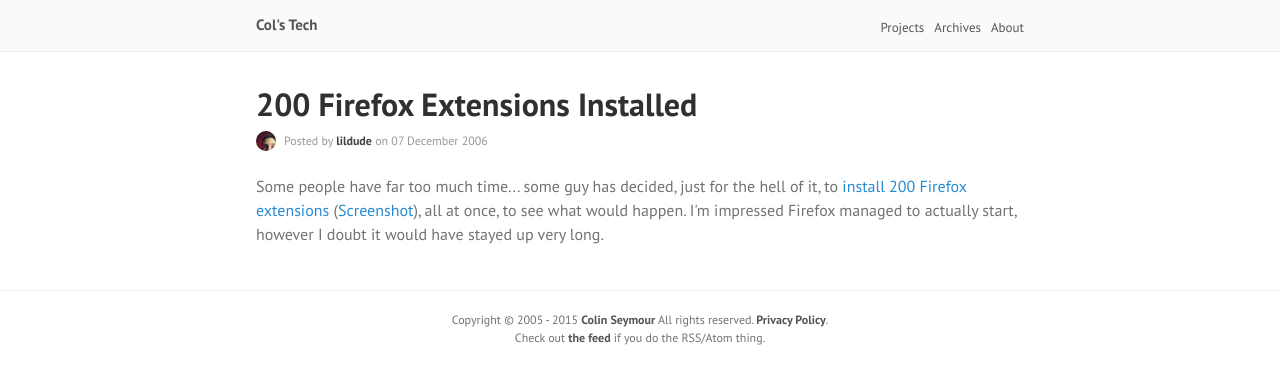
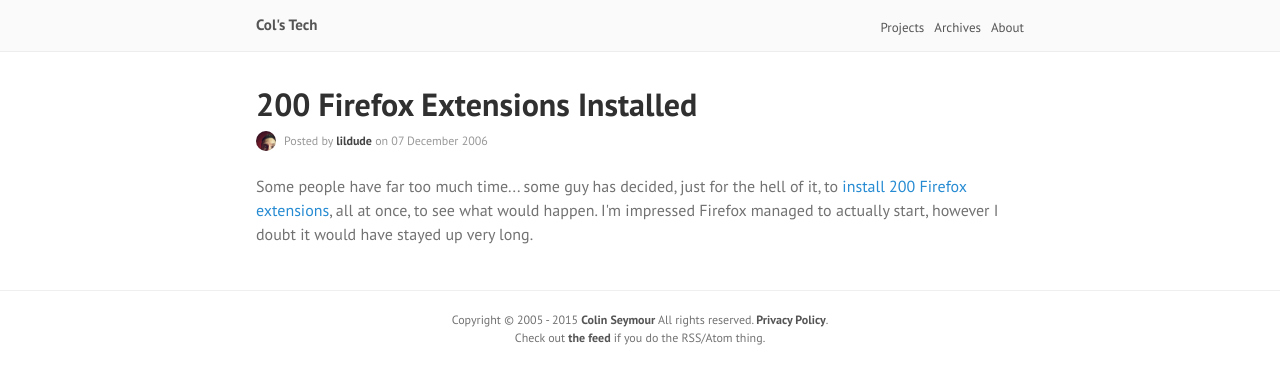
Before and after one commit to lildude/lildude.co.uk, a Jekyll site: the page built from _posts/2006-12-07-200-firefox-extensions-installed.html, in a window 1280 px wide. Shown: the top 384 px of the page. Built offline with Jekyll 4.4.1, drawn with Linux system fonts in a browser that asks for light colours; Markdown is read by kramdown in place of the engine named in the settings.

Commit message:
Remove ref to non-existant image

```diff
--- a/_posts/2006-12-07-200-firefox-extensions-installed.html
+++ b/_posts/2006-12-07-200-firefox-extensions-installed.html
@@ -11,4 +11,4 @@ tags:
 type: post
 published: true
 ---
-<p>Some people have far too much time... some guy has decided, just for the hell of it, to <a href="http://tech.cybernetnews.com/2006/12/06/cybernotes-200-firefox-extensions-installed-at-one-time/">install 200 Firefox extensions</a> (<a href="http://tech.cybernetnews.com/user/sites/lildude.co.uk/files/2006/12/Firefox200/Fullscreen.jpg">Screenshot</a>), all at once, to see what would happen. I'm impressed Firefox managed to actually start, however I doubt it would have stayed up very long. </p>
+<p>Some people have far too much time... some guy has decided, just for the hell of it, to <a href="http://tech.cybernetnews.com/2006/12/06/cybernotes-200-firefox-extensions-installed-at-one-time/">install 200 Firefox extensions</a>, all at once, to see what would happen. I'm impressed Firefox managed to actually start, however I doubt it would have stayed up very long. </p>
```
